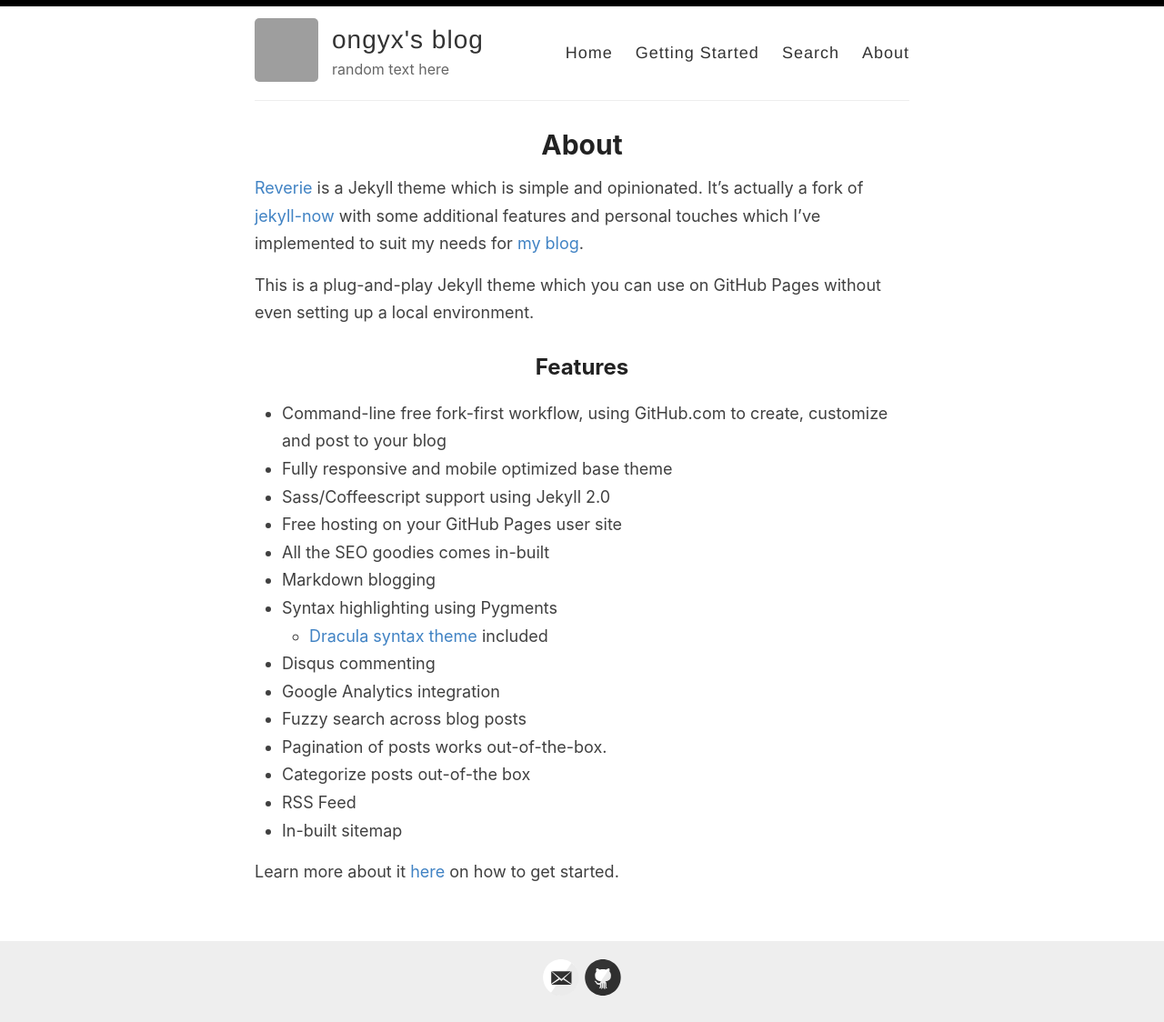
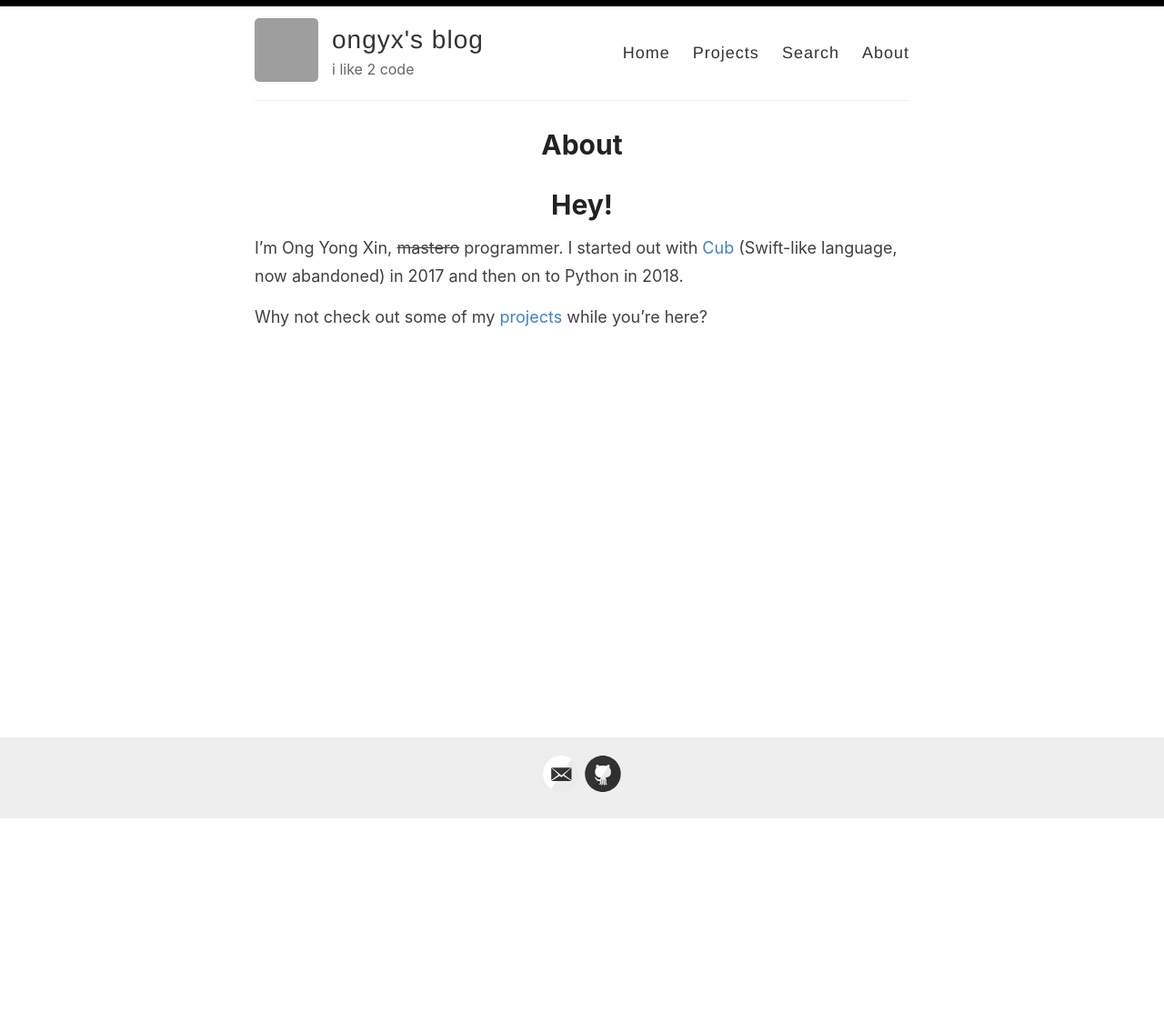
Before and after one commit to PXshadow/ongyx.github.io, a Jekyll site: the page built from _pages/about.md, in a window 1280 px wide. Shown: the whole page at 91% size. Built offline with Jekyll 4.4.1, drawn with Linux system fonts in a browser that asks for light colours; after the commit the page ends 901 px from its top, so only the background shows below that; grey boxes are pictures that could not be loaded.

Commit message:
add first post, projects page

```diff
--- a/_config.yml
+++ b/_config.yml
@@ -9,7 +9,7 @@
 author: Ong Yong Xin
 
 # Short bio or description (displayed in the header)
-description: random text here
+description: i like 2 code
 
 # URL of your avatar or profile pic (you could use your GitHub profile pic)
 avatar: https://github.com/ongyx.png
--- a/_layouts/default.html
+++ b/_layouts/default.html
@@ -28,7 +28,7 @@
 
             <nav>
               <a href="{{ site.baseurl }}/">Home</a>
-              <a href="{{ site.baseurl }}/getting-started">Getting Started</a>
+              <a href="{{ site.baseurl }}/projects">Projects</a>
               <a href="{{ site.baseurl }}/search">Search</a>
               <a href="{{ site.baseurl }}/about">About</a>
             </nav>
--- a/_pages/about.md
+++ b/_pages/about.md
@@ -4,26 +4,9 @@
 permalink: /about/
 ---
 
-[Reverie](https://github.com/amitmerchant1990/reverie) is a Jekyll theme which is simple and opinionated. It's actually a fork of [jekyll-now](https://github.com/barryclark/jekyll-now) with some additional features and personal touches which I've implemented to suit my needs for [my blog](https://www.amitmerchant.com).
+# Hey!
 
-This is a plug-and-play Jekyll theme which you can use on GitHub Pages without even setting up a local environment.
+I'm Ong Yong Xin, ~~mastero~~ programmer.
+I started out with [Cub](https://github.com/louisdh/cub) (Swift-like language, now abandoned) in 2017 and then on to Python in 2018.
 
-## Features
-
-- Command-line free fork-first workflow, using GitHub.com to create, customize and post to your blog
-- Fully responsive and mobile optimized base theme
-- Sass/Coffeescript support using Jekyll 2.0
-- Free hosting on your GitHub Pages user site
-- All the SEO goodies comes in-built
-- Markdown blogging
-- Syntax highlighting using Pygments
-    - [Dracula syntax theme](https://draculatheme.com/) included
-- Disqus commenting
-- Google Analytics integration
-- Fuzzy search across blog posts
-- Pagination of posts works out-of-the-box.
-- Categorize posts out-of-the box
-- RSS Feed
-- In-built sitemap
-
-Learn more about it [here](https://github.com/amitmerchant1990/reverie) on how to get started.
+Why not check out some of my [projects](/projects) while you're here?
```
Also changed, not shown: _pages/getting-started.md (deleted, +0 -51 lines), _pages/projects.md (added, +53 -0 lines), _posts/2019-02-13-introducing-reverie-jekyll-theme.md (deleted, +0 -85 lines), _posts/2019-08-08-no-title-posts.md (deleted, +0 -6 lines), _posts/2019-12-11-pullquotes.md (deleted, +0 -14 lines), _posts/2019-7-27-super-long-article.md (deleted, +0 -11 lines), _posts/2019-7-27-this-post-demonstrates-post-content-styles.md (deleted, +0 -95 lines), _posts/2019-7-28-super-short-article.md (deleted, +0 -7 lines), _posts/2019-8-12-code-snippets.md (deleted, +0 -42 lines), _posts/2020-1-17-new-blog.md (added, +10 -0 lines).
